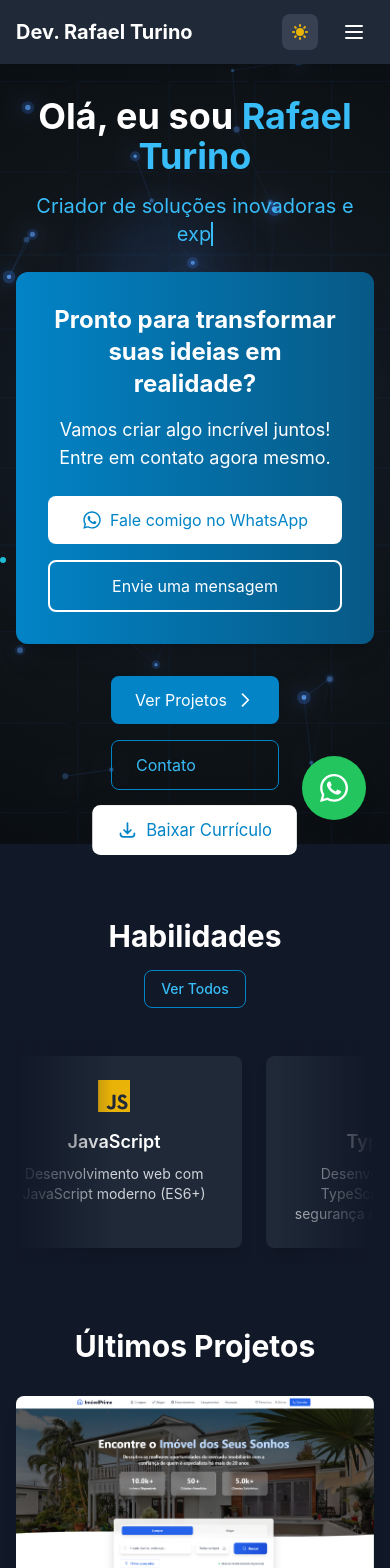
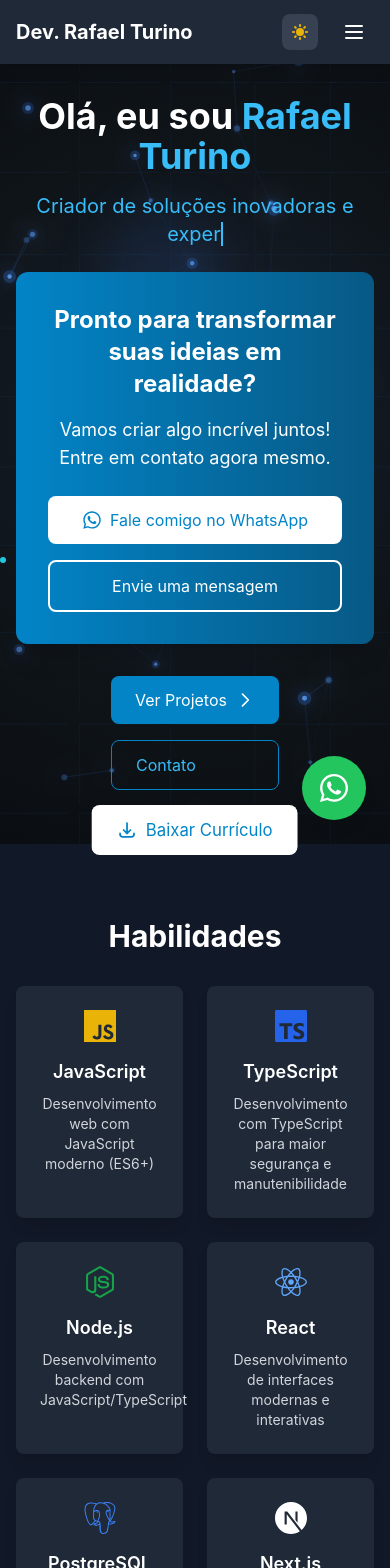
Before and after one commit to rafatu07/portifolio-rafael, a Next.js app: page / in a window 390 px wide. Shown: the top 1568 px of the page. Built offline with nearby package versions, Linux system fonts and the light colour scheme.

Commit message:
responsividade mobile - seção habilidades

```diff
--- a/src/pages/index.tsx
+++ b/src/pages/index.tsx
@@ -9,10 +9,28 @@
 import WhatsAppButton from '../components/WhatsAppButton';
 import Packages from '../components/Packages';
 import TypingAnimation from '../components/TypingAnimation';
-import { useState } from 'react';
+import { useState, useEffect } from 'react';
 
 const HomePage: NextPage = () => {
   const [showAllSkills, setShowAllSkills] = useState(false);
+  const [isMobile, setIsMobile] = useState(false);
+
+  useEffect(() => {
+    // Detecta se é dispositivo móvel quando o componente montar
+    const checkIfMobile = () => {
+      setIsMobile(window.innerWidth < 768);
+    };
+
+    // Verificação inicial
+    checkIfMobile();
+
+    // Adiciona listener para redimensionamento
+    window.addEventListener('resize', checkIfMobile);
+
+    // Cleanup do listener quando o componente desmontar
+    return () => window.removeEventListener('resize', checkIfMobile);
+  }, []);
+
   const habilidades = [
     {
       nome: 'JavaScript',
@@ -211,15 +229,17 @@
             >
               Habilidades
             </motion.h2>
+            {!isMobile && (
               <button
                 onClick={() => setShowAllSkills(!showAllSkills)}
                 className="px-4 py-2 text-sm font-medium rounded-lg border border-primary-600 text-primary-600 dark:text-primary-400 hover:bg-primary-50 dark:hover:bg-primary-900/20 transition-colors"
               >
                 {showAllSkills ? 'Ver em Carrossel' : 'Ver Todos'}
               </button>
+            )}
           </div>
 
-          {showAllSkills ? (
+          {(showAllSkills || isMobile) ? (
             <motion.div
               className="grid grid-cols-2 md:grid-cols-4 gap-6"
               variants={staggerContainer}
```
Lines whose indentation alone changed are shown as unchanged.
